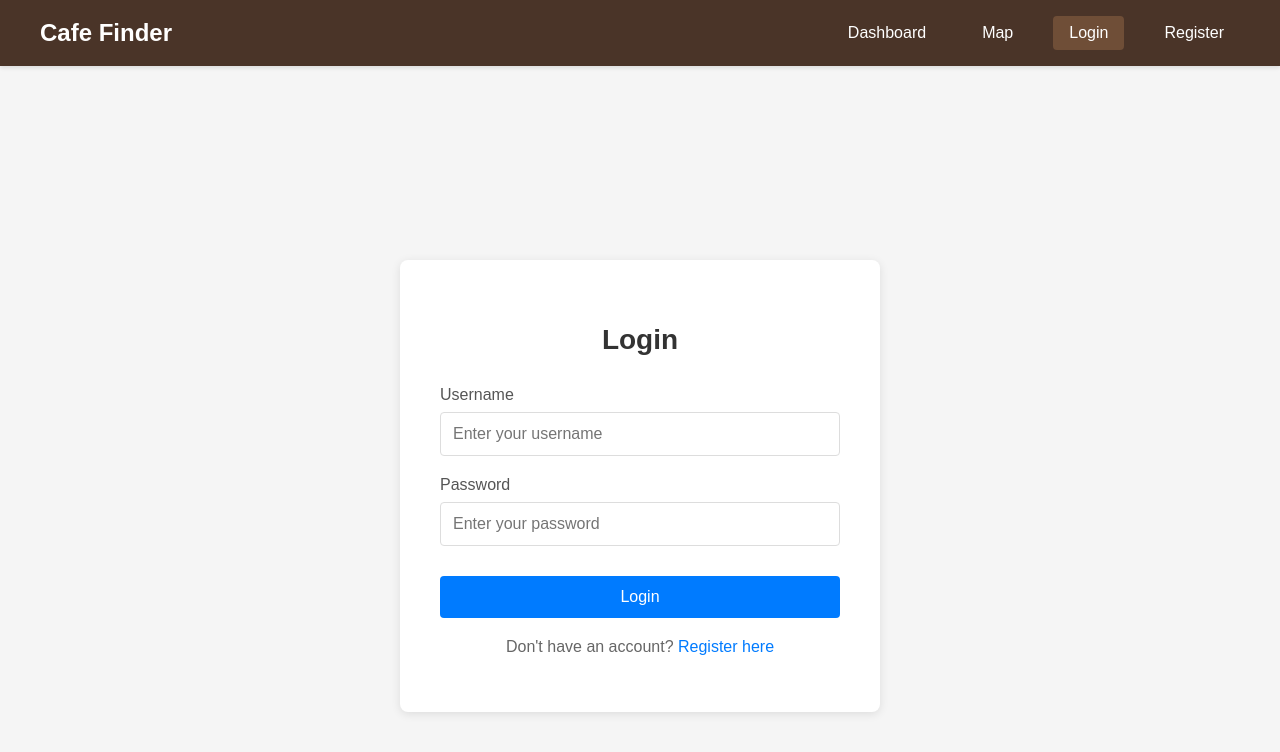
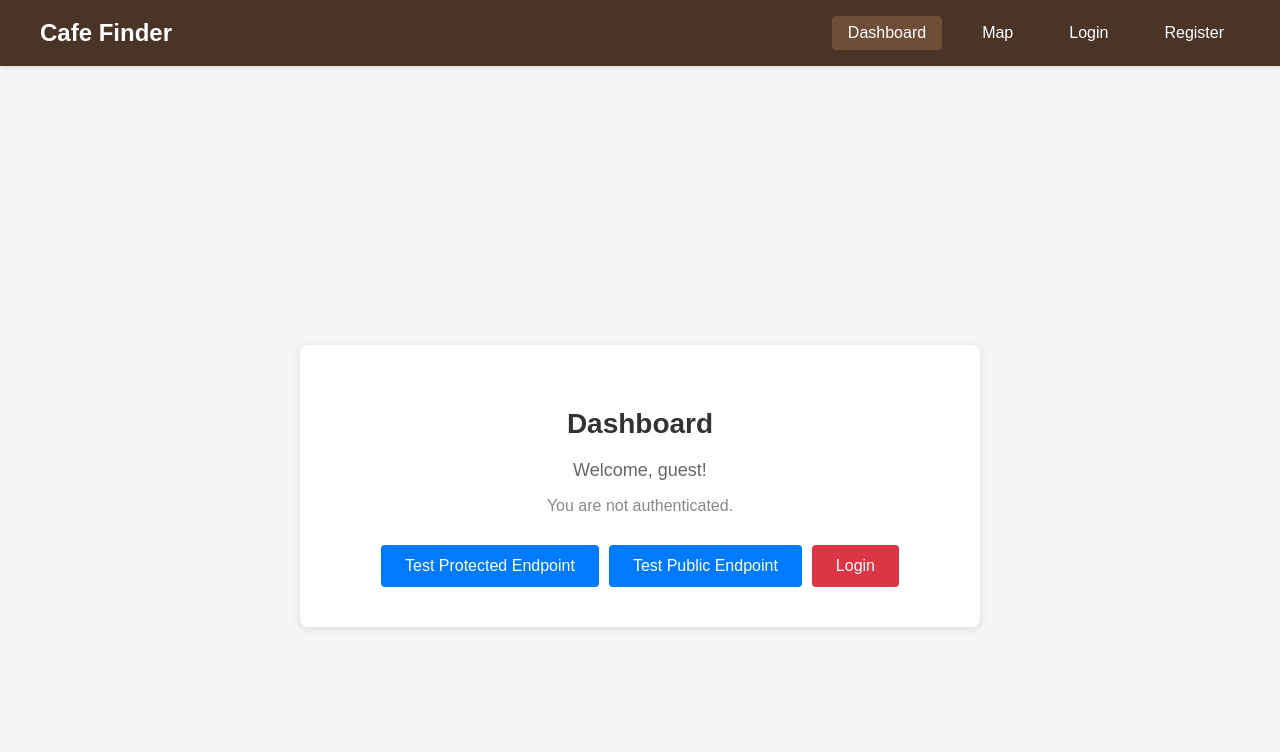
Before and after one commit to zhang-yuhui/CSCI-201-Project, a React (Create React App) app in the folder frontend/: page /dashboard in a window 1280 px wide. Before the commit this address led to /login. Shown: the top 752 px of the page. Built offline with nearby package versions, Linux system fonts and the light colour scheme.

Commit message:
some fix after the merge, sorry

```diff
--- a/frontend/src/App.js
+++ b/frontend/src/App.js
@@ -21,9 +21,7 @@ function App() {
         <Route
           path="/dashboard"
           element={
-            <ProtectedRoute>
               <Dashboard />
-            </ProtectedRoute>
           }
         />
         <Route path="/" element={<Navigate to="/dashboard" replace />} />
--- a/frontend/src/components/Dashboard.js
+++ b/frontend/src/components/Dashboard.js
@@ -6,11 +6,17 @@ import axios from 'axios';
 const Dashboard = () => {
   const navigate = useNavigate();
   const currentUser = AuthService.getCurrentUser();
+  const isLoggedIn = AuthService.isLoggedIn();
   const [message, setMessage] = useState('');
   const [loading, setLoading] = useState(false);
+  const [success, setSuccess] = useState(false);
 
   const handleLogout = () => {
     AuthService.logout();
+    navigate('/login');
+  };
+
+  const handleLogin = () => {
     navigate('/login');
   };
 
@@ -21,9 +27,11 @@ const Dashboard = () => {
       const response = await axios.get('http://localhost:8080/api/test/protected', {
         headers: AuthService.getAuthHeader()
       });
-      setMessage(response.data);
+      setMessage("success: " + response.data);
+      setSuccess(true);
     } catch (error) {
       setMessage('Error: ' + (error.response?.data?.message || 'Failed to access protected endpoint'));
+      setSuccess(false);
     } finally {
       setLoading(false);
     }
@@ -33,9 +41,11 @@ const Dashboard = () => {
     setMessage('');
     try {
       const response = await axios.get('http://localhost:8080/api/test/public');
-      setMessage(response.data);
+      setMessage("success: " + response.data);
+      setSuccess(true);
     } catch (error) {
       setMessage('Error: ' + (error.response?.data?.message || 'Failed to access public endpoint'));
+      setSuccess(false);
     } finally {
       setLoading(false);
     }
@@ -45,8 +55,8 @@ const Dashboard = () => {
     <div style={styles.container}>
       <div style={styles.card}>
         <h2 style={styles.title}>Dashboard</h2>
-        <p style={styles.welcome}>Welcome, {currentUser?.username}!</p>
-        <p style={styles.info}>You are successfully authenticated.</p>
+        <p style={styles.welcome}>Welcome, {isLoggedIn ? currentUser?.username : 'guest'}!</p>
+        <p style={styles.info}>{isLoggedIn ? 'You are successfully authenticated.' : 'You are not authenticated.'}</p>
 
         <div style={styles.buttonGroup}>
           <button onClick={testProtectedEndpoint} disabled={loading} style={styles.button}>
@@ -55,13 +65,13 @@ const Dashboard = () => {
           <button onClick={testPublicEndpoint} disabled={loading} style={styles.button}>
             {loading ? 'Testing...' : 'Test Public Endpoint'}
           </button>
-          <button onClick={handleLogout} style={styles.logoutButton}>
-            Logout
+          <button onClick={isLoggedIn ? handleLogout : handleLogin} style={styles.logoutButton}>
+            {isLoggedIn ? 'Logout' : 'Login'}
           </button>
         </div>
 
         {message && (
-          <div style={styles.message}>
+          <div style={success ? styles.message_success : styles.message_error}>
             {message}
           </div>
         )}
@@ -128,13 +138,21 @@ const styles = {
     fontSize: '16px',
     cursor: 'pointer'
   },
-  message: {
+  message_success: {
     marginTop: '20px',
     padding: '12px',
     backgroundColor: '#d4edda',
     color: '#155724',
     borderRadius: '4px',
     textAlign: 'center'
+  },
+  message_error: {
+    marginTop: '20px',
+    padding: '12px',
+    backgroundColor: '#f8d7da',
+    color: '#721c24',
+    borderRadius: '4px',
+    textAlign: 'center'
   }
 };
 
--- a/frontend/src/services/AuthService.js
+++ b/frontend/src/services/AuthService.js
@@ -41,6 +41,9 @@ class AuthService {
       return {};
     }
   }
+  isLoggedIn() {
+    return JSON.parse(localStorage.getItem('user')) !== null;
+  }
 }
 
 export default new AuthService();
```
Also changed, not shown: 1 other file (tests, documents, lock files or other folders).
